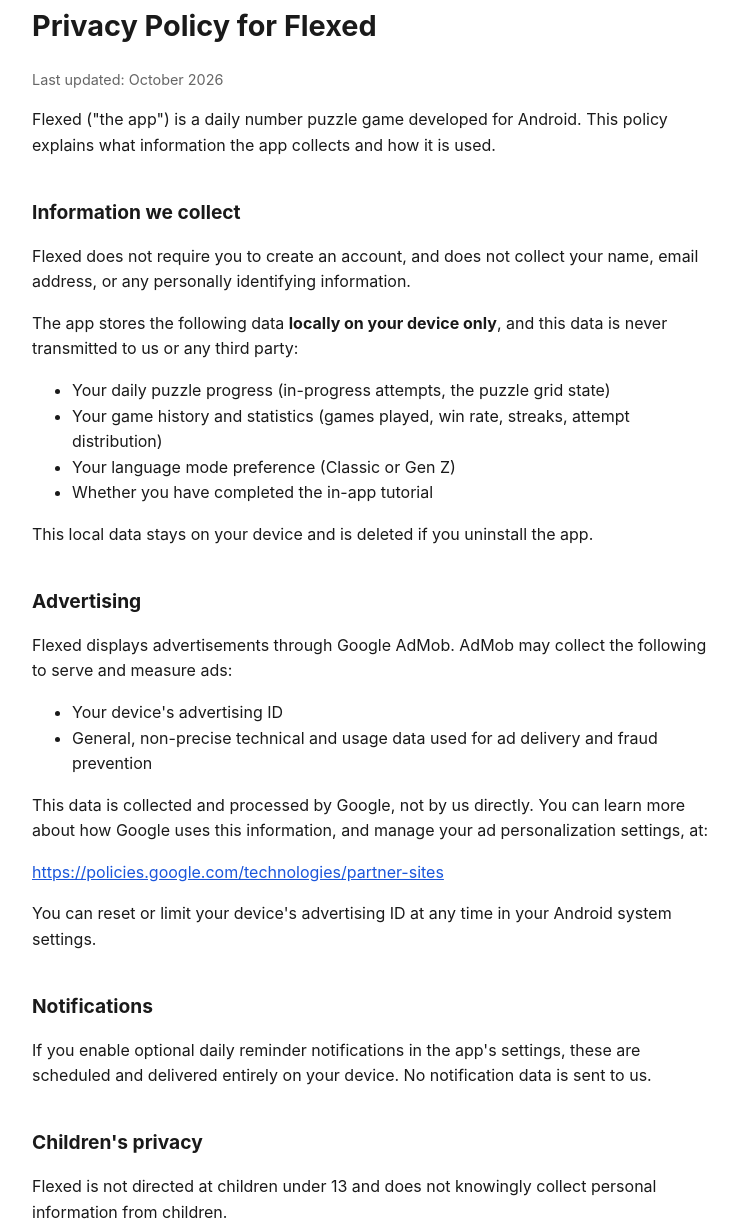
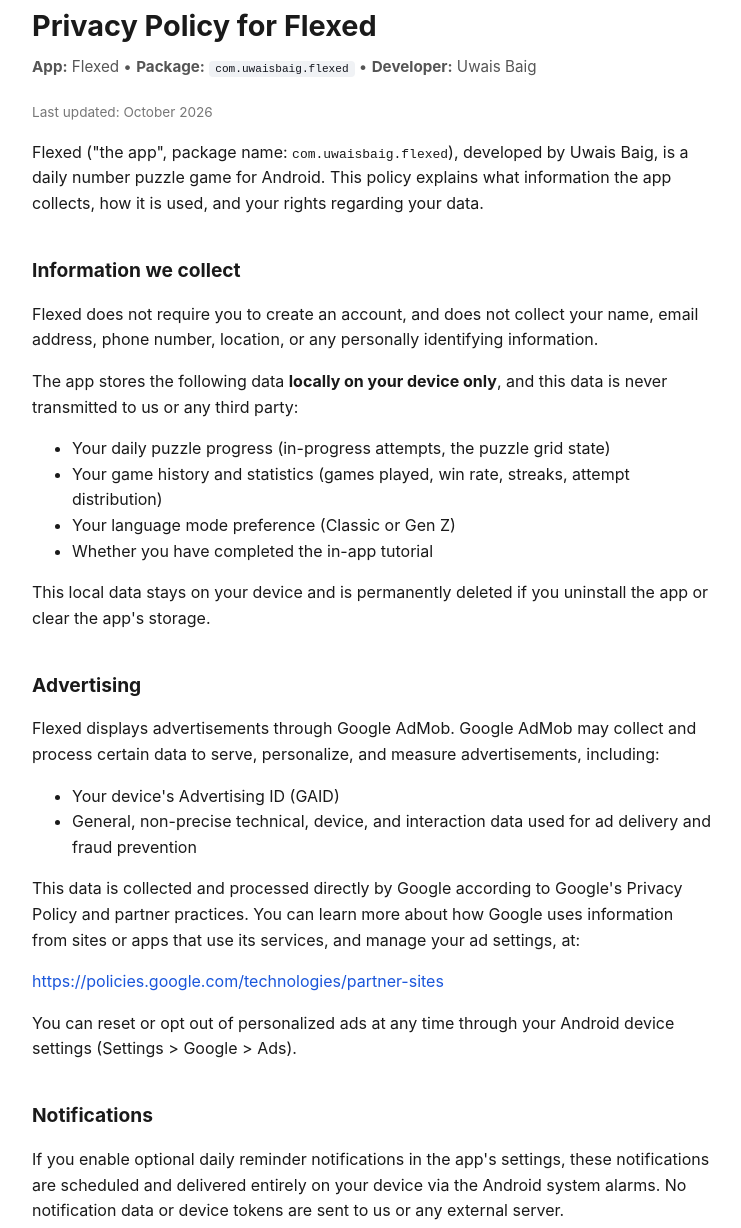
Before and after one commit to UwaisBaig/flexed-privacy-policy, a plain HTML site: page index.html in a window 1280 px wide. Shown: the part 37-1265 px from the top of the page, without its empty margins (268-1009 px from the left). Drawn offline with Linux system fonts and the light colour scheme.

Commit message:
Add explicit package ID com.uwaisbaig.flexed and developer name

```diff
--- a/index.html
+++ b/index.html
@@ -6,21 +6,29 @@
 <title>Flexed — Privacy Policy</title>
 <style>
   body { font-family: -apple-system, BlinkMacSystemFont, "Segoe UI", Roboto, sans-serif; max-width: 680px; margin: 40px auto; padding: 0 20px; line-height: 1.6; color: #1a1a1a; }
-  h1 { font-size: 1.8em; }
+  h1 { font-size: 1.8em; margin-bottom: 0.2em; }
   h2 { font-size: 1.2em; margin-top: 2em; }
-  .updated { color: #666; font-size: 0.9em; }
-  a { color: #1a56db; }
+  .app-meta { color: #555; font-size: 0.95em; margin-top: 0; margin-bottom: 1.5em; }
+  .app-meta code { background: #f0f2f5; padding: 2px 6px; border-radius: 4px; font-size: 0.9em; color: #12141c; }
+  .updated { color: #777; font-size: 0.85em; }
+  a { color: #1a56db; text-decoration: none; }
+  a:hover { text-decoration: underline; }
 </style>
 </head>
 <body>
 
 <h1>Privacy Policy for Flexed</h1>
+<p class="app-meta">
+  <strong>App:</strong> Flexed &bull;
+  <strong>Package:</strong> <code>com.uwaisbaig.flexed</code> &bull;
+  <strong>Developer:</strong> Uwais Baig
+</p>
 <p class="updated">Last updated: October 2026</p>
 
-<p>Flexed ("the app") is a daily number puzzle game developed for Android. This policy explains what information the app collects and how it is used.</p>
+<p>Flexed ("the app", package name: <code>com.uwaisbaig.flexed</code>), developed by Uwais Baig, is a daily number puzzle game for Android. This policy explains what information the app collects, how it is used, and your rights regarding your data.</p>
 
 <h2>Information we collect</h2>
-<p>Flexed does not require you to create an account, and does not collect your name, email address, or any personally identifying information.</p>
+<p>Flexed does not require you to create an account, and does not collect your name, email address, phone number, location, or any personally identifying information.</p>
 
 <p>The app stores the following data <strong>locally on your device only</strong>, and this data is never transmitted to us or any third party:</p>
 <ul>
@@ -29,32 +37,34 @@
   <li>Your language mode preference (Classic or Gen Z)</li>
   <li>Whether you have completed the in-app tutorial</li>
 </ul>
-<p>This local data stays on your device and is deleted if you uninstall the app.</p>
+<p>This local data stays on your device and is permanently deleted if you uninstall the app or clear the app's storage.</p>
 
 <h2>Advertising</h2>
-<p>Flexed displays advertisements through Google AdMob. AdMob may collect the following to serve and measure ads:</p>
+<p>Flexed displays advertisements through Google AdMob. Google AdMob may collect and process certain data to serve, personalize, and measure advertisements, including:</p>
 <ul>
-  <li>Your device's advertising ID</li>
-  <li>General, non-precise technical and usage data used for ad delivery and fraud prevention</li>
+  <li>Your device's Advertising ID (GAID)</li>
+  <li>General, non-precise technical, device, and interaction data used for ad delivery and fraud prevention</li>
 </ul>
-<p>This data is collected and processed by Google, not by us directly. You can learn more about how Google uses this information, and manage your ad personalization settings, at:</p>
-<p><a href="https://policies.google.com/technologies/partner-sites" target="_blank">https://policies.google.com/technologies/partner-sites</a></p>
-<p>You can reset or limit your device's advertising ID at any time in your Android system settings.</p>
+<p>This data is collected and processed directly by Google according to Google's Privacy Policy and partner practices. You can learn more about how Google uses information from sites or apps that use its services, and manage your ad settings, at:</p>
+<p><a href="https://policies.google.com/technologies/partner-sites" target="_blank" rel="noopener noreferrer">https://policies.google.com/technologies/partner-sites</a></p>
+<p>You can reset or opt out of personalized ads at any time through your Android device settings (Settings &gt; Google &gt; Ads).</p>
 
 <h2>Notifications</h2>
-<p>If you enable optional daily reminder notifications in the app's settings, these are scheduled and delivered entirely on your device. No notification data is sent to us.</p>
+<p>If you enable optional daily reminder notifications in the app's settings, these notifications are scheduled and delivered entirely on your device via the Android system alarms. No notification data or device tokens are sent to us or any external server.</p>
 
 <h2>Children's privacy</h2>
-<p>Flexed is not directed at children under 13 and does not knowingly collect personal information from children.</p>
+<p>Flexed is not directed at children under the age of 13 and does not knowingly collect personal information from children.</p>
 
 <h2>Data sharing</h2>
-<p>We do not sell or share your data with third parties, other than the advertising data described above, which is collected directly by Google AdMob under its own privacy policy.</p>
+<p>We do not sell, rent, trade, or share any personal data with third parties. Third-party advertising data is collected directly by Google AdMob as described above under Google's policies.</p>
 
 <h2>Changes to this policy</h2>
-<p>We may update this privacy policy from time to time. Changes will be posted on this page with an updated revision date.</p>
+<p>We may update this privacy policy from time to time. Any changes will be posted on this page with an updated revision date.</p>
 
-<h2>Contact</h2>
-<p>If you have questions about this privacy policy, you can reach us at: <strong>uwaisbaig50@gmail.com</strong></p>
+<h2>Contact us</h2>
+<p>If you have any questions or feedback regarding this privacy policy or the app, you can contact the developer directly at:</p>
+<p><strong>Uwais Baig</strong><br>
+Email: <a href="mailto:uwaisbaig50@gmail.com">uwaisbaig50@gmail.com</a></p>
 
 </body>
 </html>
```
